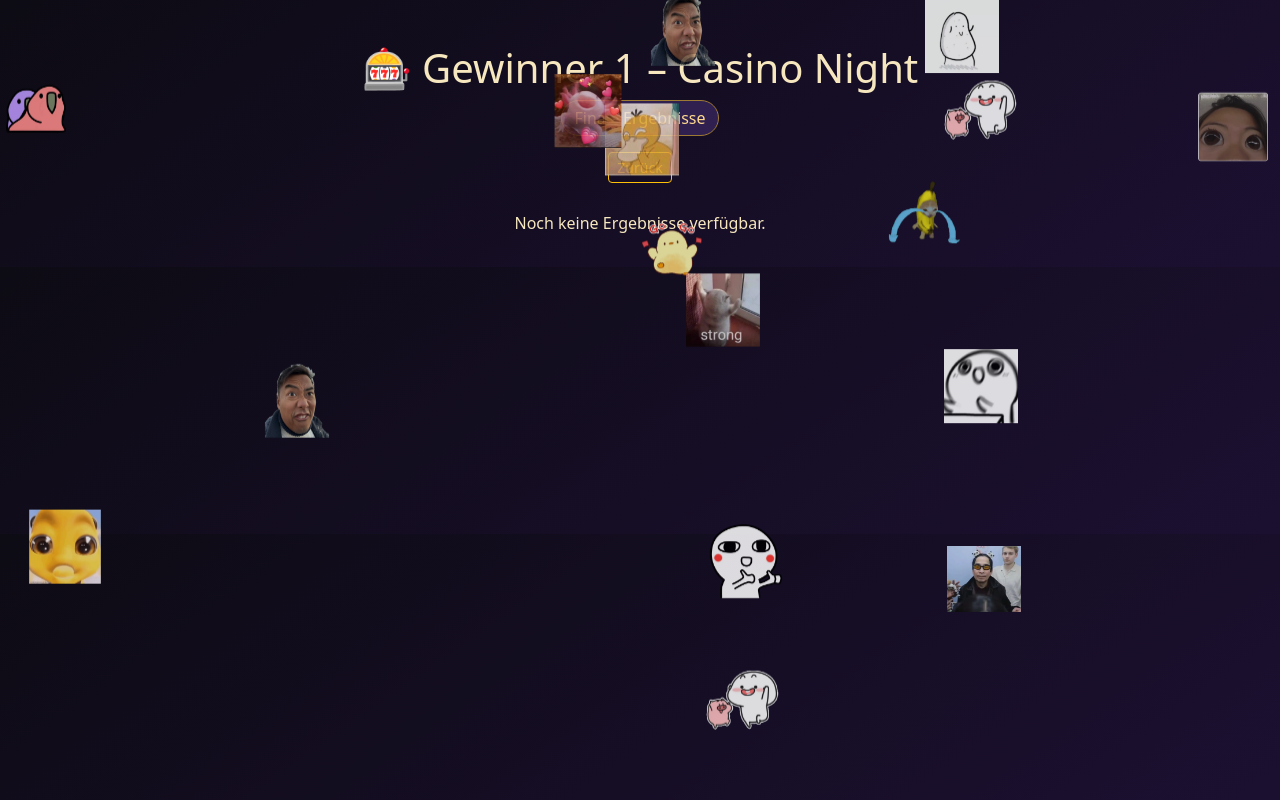
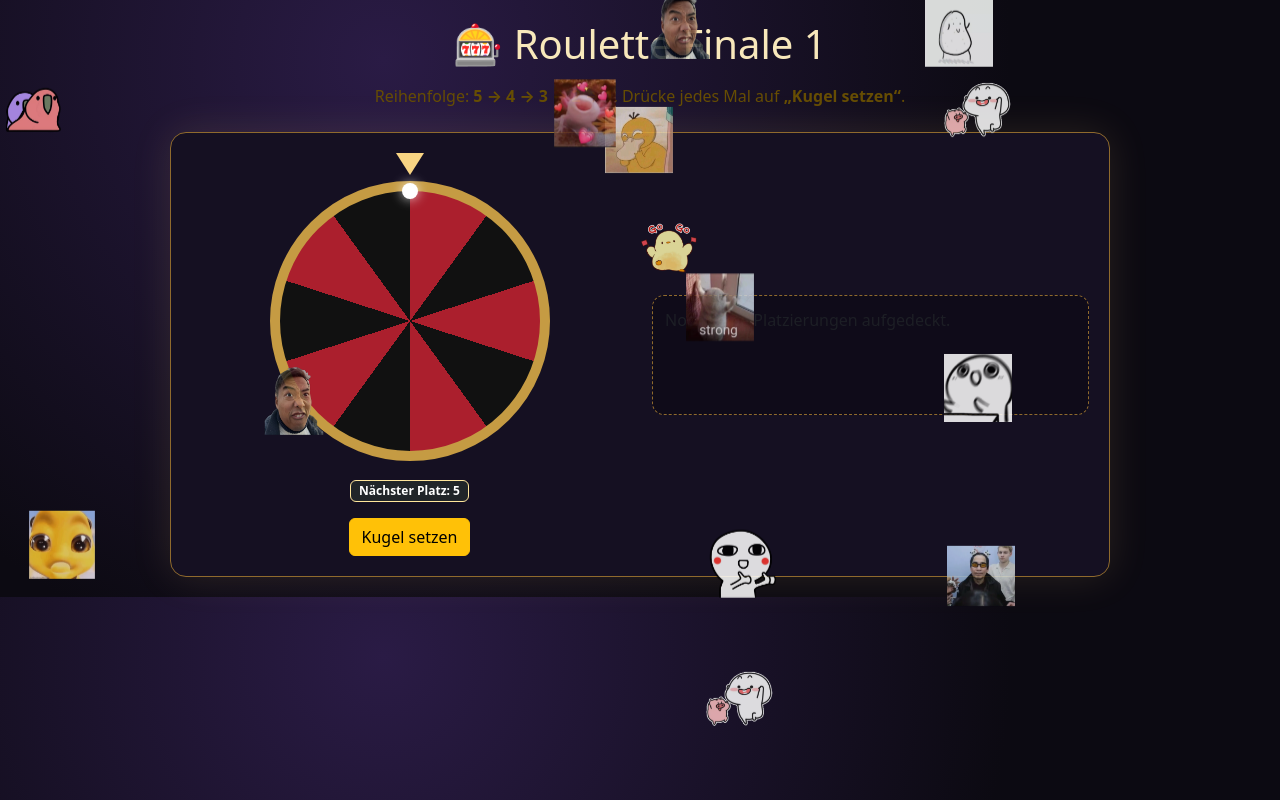
Before and after one commit to MinhMTV/Photo_Voting_Contest, a Flask app: page /public-results/1 in a window 1280 px wide. Run offline with Flask 3, Linux system fonts and the light colour scheme; tables that the repository leaves empty hold one stand-in row (values such as "Sample post").

Commit message:
Add roulette-style public finals reveal (5→1) with winner modal and Top 10 overview

```diff
--- a/app/routes.py
+++ b/app/routes.py
@@ -735,7 +735,7 @@ def public_results_year(year: int):
 
     db = get_db()
 
-    top_images = db.execute('''
+    ranking_rows = db.execute('''
         SELECT
             images.id,
             images.filename,
@@ -758,8 +758,10 @@ def public_results_year(year: int):
         WHERE images.visible = 1 AND images.contest_year = ?
         GROUP BY images.id
         ORDER BY weighted_score DESC, vote_count DESC
-        LIMIT 5
     ''', (year,)).fetchall()
+
+    top_images = ranking_rows[:5]
+    top_10_images = ranking_rows[:10]
 
     templates_dir = os.path.join(current_app.root_path, 'templates')
     year_template_name = f'public_results_{year}.html'
@@ -783,7 +785,7 @@ def public_results_year(year: int):
                 return ('No public results template found', 500)
             template = candidates[-1]
 
-    return render_template(template, top_images=top_images, year=year)
+    return render_template(template, top_images=top_images, top_10_images=top_10_images, year=year)
 
 
 @bp.route('/toggle-publish', methods=['POST'])
--- a/app/templates/public_results_2026.html
+++ b/app/templates/public_results_2026.html
@@ -3,52 +3,145 @@
 <head>
   <meta charset="UTF-8">
   <meta name="viewport" content="width=device-width, initial-scale=1" />
-  <title>Ergebnisse {{ year }} – Casino Royale</title>
+  <title>Ergebnisse {{ year }} – Roulette Finale</title>
   <link href="https://cdn.jsdelivr.net/npm/bootstrap@5.3.3/dist/css/bootstrap.min.css" rel="stylesheet">
   <style>
-    body{background:linear-gradient(145deg,#0d0b14,#1c1031);color:#f6e7bf}
+    body{background:radial-gradient(circle at 30% 10%,#2a1b45,#0c0a12 60%);color:#f8e8bb}
+    .shell{max-width:980px;margin:0 auto;padding:20px}
+    .roulette-wrap{background:#151022;border:1px solid #8f6a2d;border-radius:16px;padding:20px;box-shadow:0 0 40px rgba(255,214,123,.12)}
+    .wheel{width:280px;height:280px;border-radius:50%;margin:0 auto;position:relative;
+      background:conic-gradient(#ab1f2d 0 10%,#111 10% 20%,#ab1f2d 20% 30%,#111 30% 40%,#ab1f2d 40% 50%,#111 50% 60%,#ab1f2d 60% 70%,#111 70% 80%,#ab1f2d 80% 90%,#111 90% 100%);
+      border:10px solid #c59b43;transition:transform 3s cubic-bezier(.12,.71,.14,1)}
+    .ball{width:16px;height:16px;border-radius:50%;background:#fff;position:absolute;left:50%;top:-8px;transform:translateX(-50%);box-shadow:0 0 12px rgba(255,255,255,.8)}
+    .pointer{width:0;height:0;border-left:14px solid transparent;border-right:14px solid transparent;border-top:22px solid #f8d483;margin:0 auto 6px}
+    .slot{min-height:120px;background:#0f0b19;border:1px dashed #8f6a2d;border-radius:12px;padding:12px}
+    .reveal-card img{width:100%;max-height:280px;object-fit:cover;border-radius:12px}
     #winner-stickers{position:fixed;inset:0;pointer-events:none;z-index:3}
-    #winner-stickers img{position:absolute;width:74px;opacity:.85;animation:drift 7s ease-in-out infinite}
-    @keyframes drift{0%,100%{transform:translateY(0)}50%{transform:translateY(-15px)}}
-    .header{padding:28px 0;text-align:center}
-    .podium{display:flex;gap:16px;justify-content:center;align-items:flex-end;flex-wrap:wrap}
-    .box{width:220px;background:#171124;border:1px solid #906928;border-radius:14px;padding:12px;box-shadow:0 0 20px rgba(255,214,123,.15)}
-    .box img{width:100%;height:240px;object-fit:cover;border-radius:10px}
-    .gold{outline:2px solid #d4a63a;transform:translateY(-10px)}
-    .rank{font-size:1.3rem;margin-top:8px}
-    .chip{display:inline-block;background:#2f2050;border:1px solid #9d7a34;color:#ffd98e;padding:5px 12px;border-radius:999px}
+    #winner-stickers img{position:absolute;width:68px;opacity:.85;animation:drift 6s ease-in-out infinite}
+    @keyframes drift{0%,100%{transform:translateY(0)}50%{transform:translateY(-16px)}}
   </style>
 </head>
 <body>
-  <div id="winner-stickers"></div>
-  <div class="container py-3">
-    <div class="header">
-      <h1>🎰 Gewinner {{ year }} – Casino Night</h1>
-      <div class="chip">Finale Ergebnisse</div>
-      <div class="mt-3"><a href="{{ url_for('main.contest_year', year=year) }}" class="btn btn-outline-warning btn-sm">Zurück</a></div>
+<div id="winner-stickers"></div>
+<div class="shell">
+  <h1 class="text-center mb-3">🎰 Roulette Finale {{ year }}</h1>
+  <p class="text-center text-warning-emphasis mb-4">Reihenfolge: <strong>5 → 4 → 3 → 2 → 1</strong>. Drücke jedes Mal auf <strong>„Kugel setzen“</strong>.</p>
+
+  <div class="roulette-wrap">
+    <div class="row g-4 align-items-center">
+      <div class="col-12 col-md-6 text-center">
+        <div class="pointer"></div>
+        <div class="wheel" id="wheel"><div class="ball" id="ball"></div></div>
+        <div class="mt-3">
+          <div class="badge text-bg-dark border border-warning-subtle">Nächster Platz: <span id="nextPlace">5</span></div>
+        </div>
+        <button id="spinBtn" class="btn btn-warning mt-3">Kugel setzen</button>
+      </div>
+      <div class="col-12 col-md-6">
+        <div class="slot" id="revealList">
+          <div class="text-muted">Noch keine Platzierungen aufgedeckt.</div>
+        </div>
+      </div>
     </div>
+  </div>
 
-    {% if top_images %}
-    <div class="podium mt-4">
-      {% for image in top_images %}
-      <div class="box {% if loop.index == 1 %}gold{% endif %}">
-        <img src="{{ url_for('main.media_year', year=year, filename=image.filename) }}" alt="{{ image.uploader }}">
-        <div class="rank">{% if loop.index == 1 %}🥇{% elif loop.index == 2 %}🥈{% elif loop.index == 3 %}🥉{% else %}#{{ loop.index }}{% endif %}</div>
-        <div><strong>{{ image.uploader or 'Anonymous' }}</strong></div>
-        <div class="small text-warning">🪙 {{ image.vote_points or 0 }} Chips</div>
-        <div class="small">{{ image.description or '' }}</div>
+  <div id="top10Section" class="mt-4 d-none">
+    <h3 class="mb-3">🏁 Gesamtübersicht Top 10</h3>
+    <div class="row g-3">
+      {% for image in top_10_images %}
+      <div class="col-6 col-md-4 col-lg-3">
+        <div class="card bg-dark text-light border-warning-subtle h-100">
+          <img src="{{ url_for('main.media_year', year=year, filename=image.filename) }}" class="card-img-top" style="height:140px;object-fit:cover" alt="{{ image.uploader }}">
+          <div class="card-body p-2">
+            <div class="small">#{{ loop.index }} · <strong>{{ image.uploader or 'Anonymous' }}</strong></div>
+            <div class="small text-warning">Chips: {{ image.vote_points or 0 }} · Stimmen: {{ image.vote_count or 0 }}</div>
+          </div>
+        </div>
       </div>
       {% endfor %}
     </div>
-    {% else %}
-      <p class="text-center">Noch keine Ergebnisse verfügbar.</p>
-    {% endif %}
   </div>
+</div>
+
+<div class="modal fade" id="winnerModal" tabindex="-1" aria-hidden="true">
+  <div class="modal-dialog modal-dialog-centered">
+    <div class="modal-content bg-dark text-light border-warning">
+      <div class="modal-header">
+        <h5 class="modal-title" id="winnerTitle">Platzierung</h5>
+        <button type="button" class="btn-close btn-close-white" data-bs-dismiss="modal" aria-label="Close"></button>
+      </div>
+      <div class="modal-body reveal-card" id="winnerBody"></div>
+    </div>
+  </div>
+</div>
+
+<script src="https://cdn.jsdelivr.net/npm/bootstrap@5.3.3/dist/js/bootstrap.bundle.min.js"></script>
 <script>
+const top5 = {{ top_images|tojson }};
+let step = 5;
+let idx = 4; // top5[4] = Platz 5 ... top5[0] = Platz 1
+let spinning = false;
+const wheel = document.getElementById('wheel');
+const btn = document.getElementById('spinBtn');
+const nextPlace = document.getElementById('nextPlace');
+const revealList = document.getElementById('revealList');
+const top10Section = document.getElementById('top10Section');
+const winnerModal = new bootstrap.Modal(document.getElementById('winnerModal'));
+
+function appendReveal(place, item){
+  if (!item) return;
+  if (revealList.querySelector('.text-muted')) revealList.innerHTML = '';
+  const el = document.createElement('div');
+  el.className = 'mb-2 p-2 rounded border border-warning-subtle bg-black';
+  el.innerHTML = `<strong>Platz ${place}:</strong> ${item.uploader || 'Anonymous'} · Chips ${item.vote_points || 0} · Stimmen ${item.vote_count || 0}`;
+  revealList.appendChild(el);
+}
+
+btn.addEventListener('click', () => {
+  if (spinning || step < 1) return;
+  if (!top5.length || idx < 0 || !top5[idx]) {
+    btn.disabled = true;
+    btn.textContent = 'Keine ausreichenden Daten';
+    return;
+  }
+  spinning = true;
+  btn.disabled = true;
+
+  const extra = Math.floor(Math.random() * 360);
+  const base = 1400 + (6 - step) * 180;
+  wheel.style.transform = `rotate(${base + extra}deg)`;
+
+  setTimeout(() => {
+    const item = top5[idx];
+    appendReveal(step, item);
+
+    document.getElementById('winnerTitle').textContent = `🎉 Platz ${step}`;
+    document.getElementById('winnerBody').innerHTML = `
+      <img src="/media/{{ year }}/${item.filename}" alt="winner">
+      <div class="mt-2"><strong>${item.uploader || 'Anonymous'}</strong></div>
+      <div class="small text-warning">Chips: ${item.vote_points || 0} · Stimmen: ${item.vote_count || 0}</div>
+      <div class="small">${item.description || ''}</div>`;
+    winnerModal.show();
+
+    idx -= 1;
+    step -= 1;
+    nextPlace.textContent = step >= 1 ? String(step) : 'Fertig';
+
+    spinning = false;
+    if (step < 1) {
+      btn.disabled = true;
+      btn.textContent = 'Finale abgeschlossen';
+      top10Section.classList.remove('d-none');
+    } else {
+      btn.disabled = false;
+    }
+  }, 3000);
+});
+
 fetch('/api/stickers/{{ year }}').then(r=>r.json()).then(stickers=>{
   if (!stickers || !stickers.length) return;
   const layer=document.getElementById('winner-stickers');
-  const total=Math.min(16, stickers.length);
+  const total=Math.min(14, stickers.length);
   for(let i=0;i<total;i++){
     const img=document.createElement('img');
     img.src=`/sticker/{{ year }}/${stickers[Math.floor(Math.random()*stickers.length)]}`;
```
